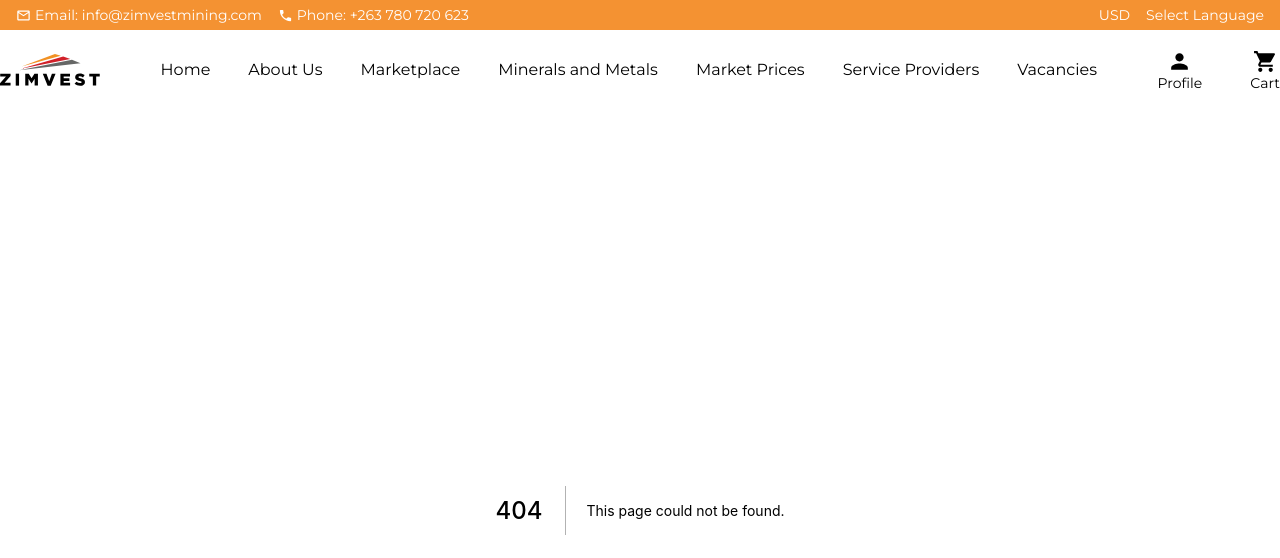
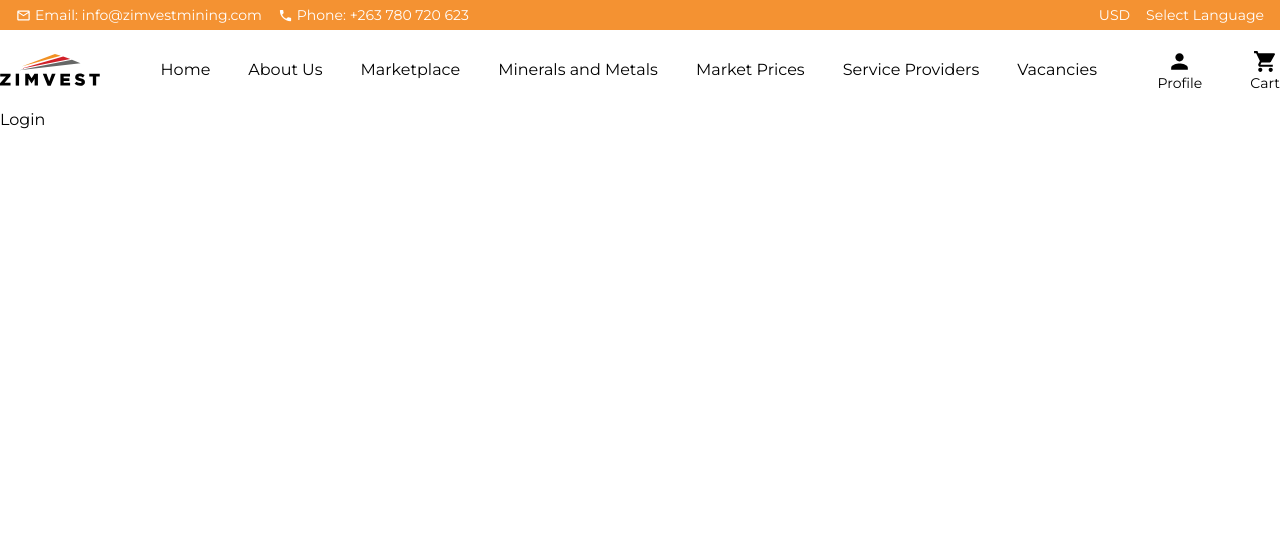
Before and after one commit to KLewin23/zimvest-mining, a Next.js app: page /login in a window 1280 px wide. Before the commit this address had no page. Shown: the top 558 px of the page. Built offline with nearby package versions, Linux system fonts and the light colour scheme.

Commit message:
fixed build errores

```diff
--- a/pages/api/hello.ts
+++ /dev/null
@@ -1,13 +0,0 @@
-// Next.js API route support: https://nextjs.org/docs/api-routes/introduction
-import type { NextApiRequest, NextApiResponse } from 'next'
-
-type Data = {
-  name: string
-}
-
-export default function handler(
-  req: NextApiRequest,
-  res: NextApiResponse<Data>
-) {
-  res.status(200).json({ name: 'John Doe' })
-}
--- a/pages/Login.tsx
+++ b/pages/login.tsx
@@ -1,7 +1,7 @@
 import React from 'react';
 
 const Login = (): JSX.Element => {
-    return <div></div>;
+    return <div>Login</div>;
 };
 
 export default Login;
```
Also changed, not shown: package.json (+6 -1 lines), 2 other files (tests, documents, lock files or other folders).
